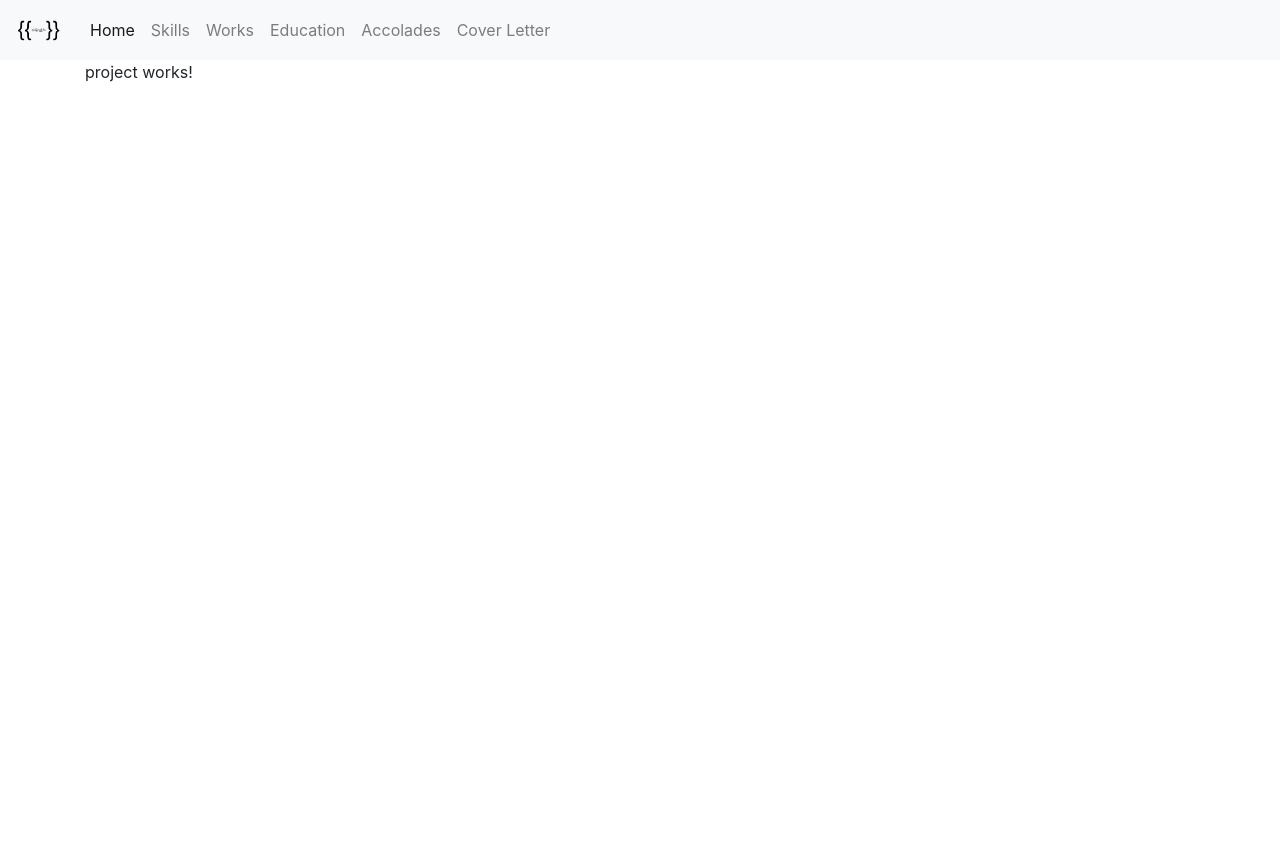
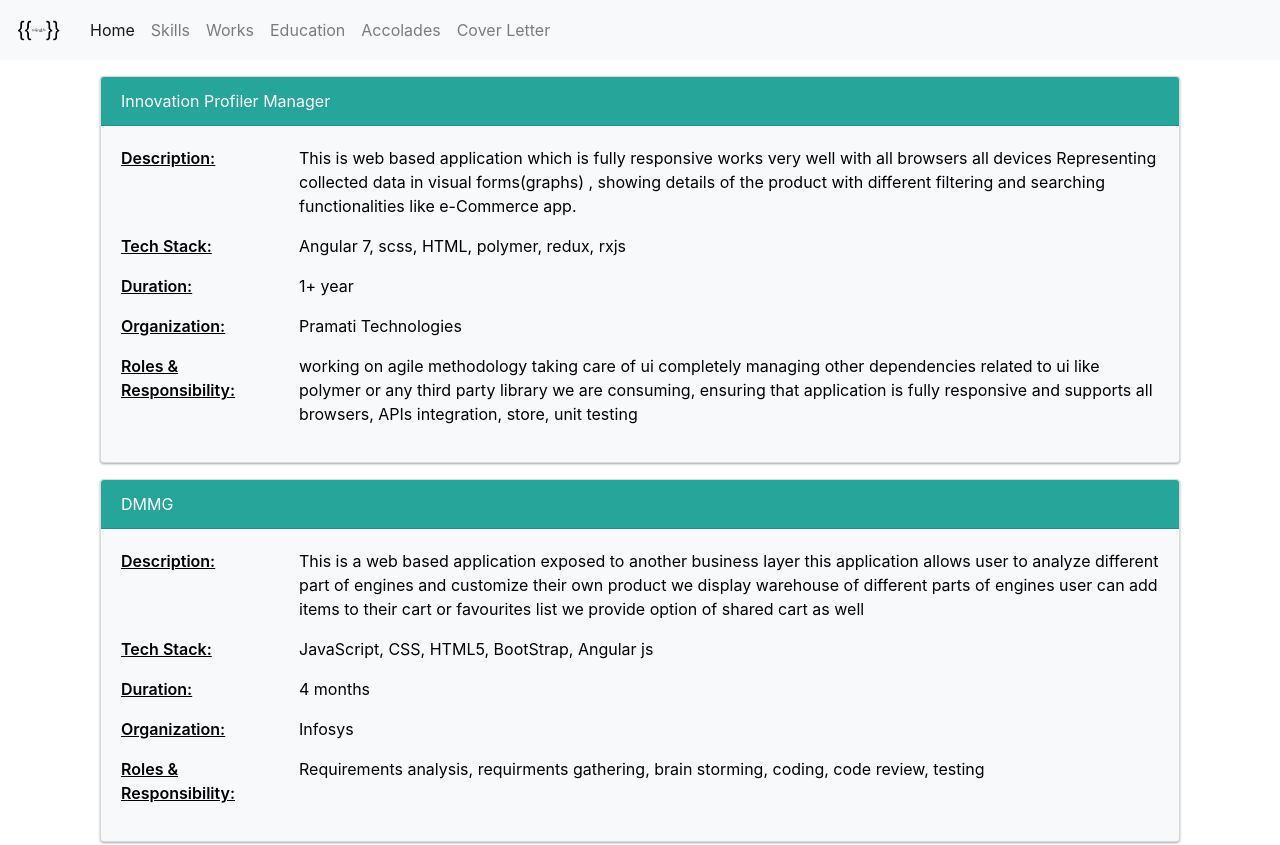
Before and after one commit to hir06/portfolio, an Angular app: page /work in a window 1280 px wide. Shown: the top 845 px of the page. Before the commit the page ends 800 px from the top, so only its background shows below. Built offline with nearby package versions, Linux system fonts and the light colour scheme.

Commit message:
work page added

```diff
--- a/src/app/project/project.component.html
+++ b/src/app/project/project.component.html
@@ -1,3 +1,63 @@
-<p>
-  project works!
-</p>
+
+<div class="container py-3">
+  <div class="card bg-light mb-3" *ngFor="let pr of projects">
+
+    <div class="card-header">{{pr.name}}</div>
+    <div class="card-body">
+      <div class="row">
+        <div class="col-md-2 name">
+            Description:
+        </div>
+        <div class="col-md-10">
+            {{pr.description}}
+        </div>
+      </div>
+
+      <div class="row" *ngIf= "pr.technologies">
+          <div class="col-md-2 name">
+              Tech Stack:
+          </div>
+          <div class="col-md-10">
+              {{pr.technologies}}
+          </div>
+        </div>
+
+        <div class="row" *ngIf = "pr.duration">
+            <div class="col-md-2 name">
+                Duration:
+            </div>
+            <div class="col-md-10">
+                {{pr.duration}}
+            </div>
+          </div>
+
+          <div class="row" *ngIf="pr.organization">
+              <div class="col-md-2 name">
+                  Organization:
+              </div>
+              <div class="col-md-10">
+                  {{pr.organization}}
+              </div>
+            </div>
+
+            <div class="row" *ngIf="pr.roles">
+                <div class="col-md-2 name">
+                    Roles & Responsibility:
+                </div>
+                <div class="col-md-10">
+                    {{pr.roles}}
+                </div>
+              </div>
+
+        <div class="row" *ngIf="pr.link">
+            <div class="col-md-2 name">
+                 know more:
+            </div>
+            <div class="col-md-10">
+               <a href="{{pr.link}}" target="_blank">Click Here</a>
+            </div>
+          </div>
+
+    </div>
+  </div>
+</div>
--- a/src/app/project/project.component.scss
+++ b/src/app/project/project.component.scss
@@ -0,0 +1,22 @@
+@import "../../var";
+.card {
+    .card-header {
+        background-color: $theme-color;
+        color: white;
+    }
+    hr {
+        color: black;
+    }
+    a {
+        color: black;
+        text-decoration: underline;
+    }
+    .name {
+        font-weight: 600;
+        text-decoration: underline
+    }
+    color: black;
+}
+.row {
+    margin-bottom: 1rem;
+}
--- a/src/app/project/project.component.ts
+++ b/src/app/project/project.component.ts
@@ -6,7 +6,92 @@ import { Component, OnInit } from '@angular/core';
   styleUrls: ['./project.component.scss']
 })
 export class ProjectComponent implements OnInit {
+  projects = [
+    {
+        "name": "Innovation Profiler Manager",
+        "description": "This is web based application which is fully responsive works very well with all browsers all devices Representing collected data in visual forms(graphs) , showing details of the product with different filtering and searching functionalities like e-Commerce app.",
+        "technologies": "Angular 7, scss, HTML, polymer, redux, rxjs",
+        "duration": "1+ year",
+        "roles": "working on agile methodology taking care of ui completely managing other dependencies related to ui like polymer or any third party library we are consuming, ensuring that application is fully responsive and supports all browsers, APIs integration, store, unit testing",
+        "organization": "Pramati Technologies"
+    },
+    {
+        "name": "DMMG",
+        "description": "This is a web based application exposed to another business layer this application allows user to analyze different part of engines and customize their own product we display warehouse of different parts of engines user can add items to their cart or favourites list we provide option of shared cart as well",
+        "technologies": "JavaScript, CSS, HTML5, BootStrap, Angular js",
+        "duration" : "4 months",
+        "roles": "Requirements analysis, requirments gathering, brain storming, coding, code review, testing",
+        "organization": "Infosys"
+    },
+    {
+        "name": "Workflow Applications",
+        "description": "Migration project which includes numerous of application to convert into intellectual responsive app",
+        "technologies": "JavaScript, CSS, HTML5, BootStrap, Angular js, . NET, workflowgen, SQL, Jquery",
+        "duration": "1+ year",
+        "roles": "UX reviewer, helping to finalize prototypes, converting it into web pages, learning existing application workflow for migrartion, coding, code review, testing",
+        "organization": "Infosys",
+        "link": "https://angel.co/projects/561128-workflow-applications?src=user_profile"
+    },
+    {
+        "name": "Design Portal - MOS",
+        "description": "This is a web app which consumes restful APIS to display items, item details, add items to cart and display the details of the cart.",
+        "technologies": "CSS, HTML5, JavaScript, Angular js",
+        "duration": "3 months",
+        "roles": "converting PSD to web pages,making app responsive, API integration, intellectual design",
+        "organization": "Infosys"
+    },
+    {
+        "name": "AssetSyncer",
+        "description": "Cross platform desktop app which is developed in elctron/node.js, which syncs data from server to local machine and automatically syncs data after a certain interval",
+        "technologies": "elctron, node.js, HTML, css, vanila js",
+        "duration": "3 months",
+        "organization": "Infosys",
+        "roles" : "created appliction from scratch and deliverd in 3 months with interactive design"
+    },
+    {
+        "name": "Food vendor app",
+        "description": "web app which helps user for food purchase through ecash within organization",
+        "technologies": "Angular, HTML5, CSS, JavaScript",
+        "duration": "3 months",
+        "organization": "Charitable trust",
+        "link": "https://angel.co/projects/561123-food-vendor-app?src=user_profile"
+    },
+    {
+        "name": "Risk management system",
+        "description": "a web app which helps to log an incident, asset management, compliance management, learning management",
+        "technologies": "Angular 5, HTML5, SCSS, JavaScript",
+        "duration": "2 months",
+        "organization": "RMS - part time",
+        "link": "https://angel.co/projects/888804-rms-risk-management-system?src=user_profile"
 
+    },
+    {
+      "name": "Static Quiz in angular js",
+      "description": "Hacathon application/ 3-4 hrs workshop",
+      "link": "https://hir06.github.io/Quiz-in-angular/"
+    },
+    {
+      "name": "SPA Google Map API",
+      "description": "Hacathon application, Consuming google map API to display location and search it (static)",
+      "link": "https://hir06.github.io/GoogleMapAng/map/"
+    },
+    {
+      "name": "SPA Tile game",
+      "description": "Hacathon application, Tile Game in Vanila JS : A simple tile game developed in Vanila Js",
+      "link": "https://hir06.github.io/Tile-game-in-JS/"
+    },
+    {
+      "name": "SPA Movie Dashboard",
+      "description": "Hacathon application, Movie Dashboard: An app which displays movie detail and give download link",
+      "link": "https://angel.co/projects/561131-movie-dashboard?src=user_profile"
+    },
+    {
+      "name": "SPA Bloggers",
+      "description": "Hacathon application,simple app created with react js which list down blog posts and give detail about it",
+      "link": "https://angel.co/projects/561137-bloggers?src=user_profile"
+    }
+
+]
   constructor() { }
 
   ngOnInit() {
--- a/src/styles.scss
+++ b/src/styles.scss
@@ -13,6 +13,11 @@
     a {
         color: white;
     }
+    box-shadow: 0 1px 3px rgba(0,0,0,0.12), 0 1px 2px rgba(0,0,0,0.24);
+    transition: all 0.3s cubic-bezier(.25,.8,.25,1);
+    &:hover {
+        box-shadow: 0 14px 28px rgba(0,0,0,0.25), 0 10px 10px rgba(0,0,0,0.22);
+      }
 }
 hr {
     background-color: white;
```
